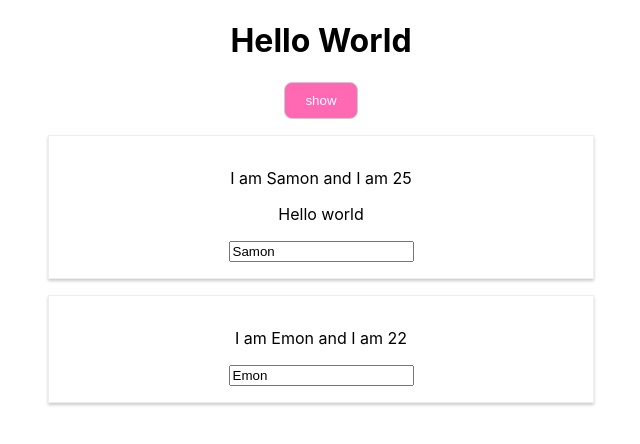
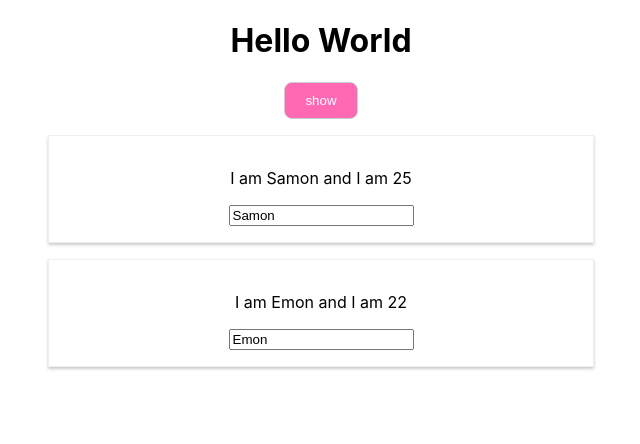
Before and after one commit to samon03/React-Udemy, a React (Create React App) app: page / in a window 1280 px wide. Both pictures are taken after a click on the button "show". Shown: the top 444 px of the page, without its empty margins (319-959 px from the left). Built offline with nearby package versions, Linux system fonts and the light colour scheme.

Commit message:
output listing

```diff
--- a/src/App.js
+++ b/src/App.js
@@ -56,14 +56,9 @@ class App extends Component {
     if(this.state.showPersons) {
       persons = (
         <div>
-          <Person
-            name={this.state.persons[0].name}
-            age={this.state.persons[0].age}>Hello world</Person>
-          <Person
-            name={this.state.persons[1].name}
-            age={this.state.persons[1].age}
-            changed={this.nameChangerHandler}
-            click={this.switchHandler.bind(this, 'Sam')} />
+          { this.state.persons.map(person => {
+            return <Person name={person.name} age={person.age} />
+          })}
         </div>
       )
     }
```
